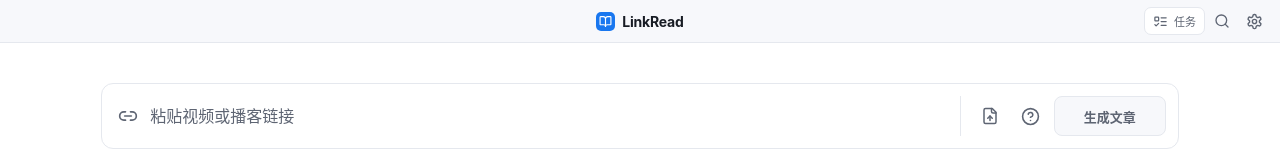
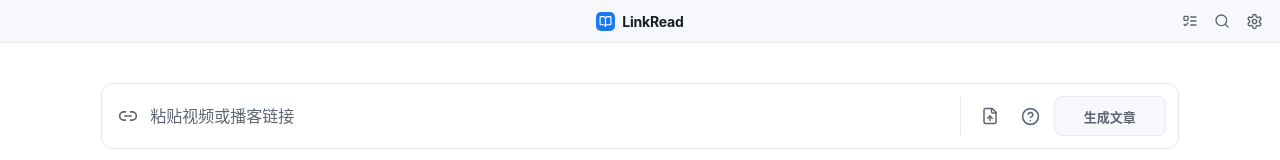
Before and after one commit to LjyYano/link-read, a React (Vite) app in the folder desktop/: page / in a window 1280 px wide. Shown: the top 160 px of the page. Built offline with nearby package versions, Linux system fonts and the light colour scheme.

Commit message:
Switch the task center to an icon button

```diff
--- a/desktop/src/main.tsx
+++ b/desktop/src/main.tsx
@@ -119,13 +119,13 @@ function TitleBar({ screen, taskCount, unreadTasks, onTasks, onSettings, onQuick
         <span>LinkRead</span>
       </div>
       <div className="titlebar-tools">
-      <button className="titlebar-tasks" type="button" aria-label={`任务中心${taskCount ? `，${taskCount} 个活动任务` : ""}${unreadTasks ? `，${unreadTasks} 条未查看` : ""}`}
+      <button className="icon-button titlebar-tasks" type="button" aria-label={`任务中心${taskCount ? `，${taskCount} 个活动任务` : ""}${unreadTasks ? `，${unreadTasks} 条未查看` : ""}`}
         title={`任务中心${unreadTasks ? ` · ${unreadTasks} 条记录需要查看` : ""}`} onClick={event => {
           // WebKit does not focus buttons on pointer clicks by default. Make
           // this trigger the dialog's explicit return point before mounting it.
           event.currentTarget.focus({ preventScroll: true }); onTasks()
         }}>
-        <ListTodo size={15} aria-hidden="true" /><span>任务</span>
+        <ListTodo size={16} aria-hidden="true" />
         {taskCount > 0 && <span className="titlebar-task-count">{taskCount}</span>}
         {unreadTasks > 0 && <span className="titlebar-task-alert" aria-hidden="true">!</span>}
       </button>
--- a/desktop/src/styles.css
+++ b/desktop/src/styles.css
@@ -77,12 +77,10 @@ svg { flex-shrink: 0; }
 }
 .titlebar .titlebar-settings { position: relative; grid-column: 3; justify-self: end; margin-right: 11px; }
 .task-dot { position: absolute; right: 2px; top: 3px; width: 6px; height: 6px; border-radius: 50%; background: var(--accent); }
-.titlebar-tasks { position:relative; display:inline-flex; align-items:center; gap:6px; min-height:28px; padding:3px 8px; border:1px solid var(--line); border-radius:7px; color:var(--muted); background:var(--paper); font-size:11px; }
-.titlebar-tasks:hover { color:var(--ink); background:var(--hover); }
+.titlebar .titlebar-tasks { width: auto; min-width: 30px; padding-inline: 5px; gap: 4px; }
 .titlebar-task-count { min-width:16px; height:16px; display:grid; place-items:center; padding:0 4px; border-radius:8px; color:var(--accent-dark); background:var(--tint); font-size:10px; font-variant-numeric:tabular-nums; }
 .titlebar-task-alert { display:grid; place-items:center; width:15px; height:15px; border-radius:50%; color:#795015; background:#fff0cc; font-size:10px; font-weight:750; }
 @media(prefers-color-scheme:dark) { .titlebar-task-alert { color:#f6cc88; background:#594025; } }
-@media(max-width:600px) { .titlebar-tasks > span:first-of-type { display:none; } }
 
 .workspace { min-width: 0; min-height: 0; overflow: auto; }
 .workspace-reader { display: flex; flex-direction: column; overflow: hidden; }
```
Also changed, not shown: 1 other file (tests, documents, lock files or other folders).
